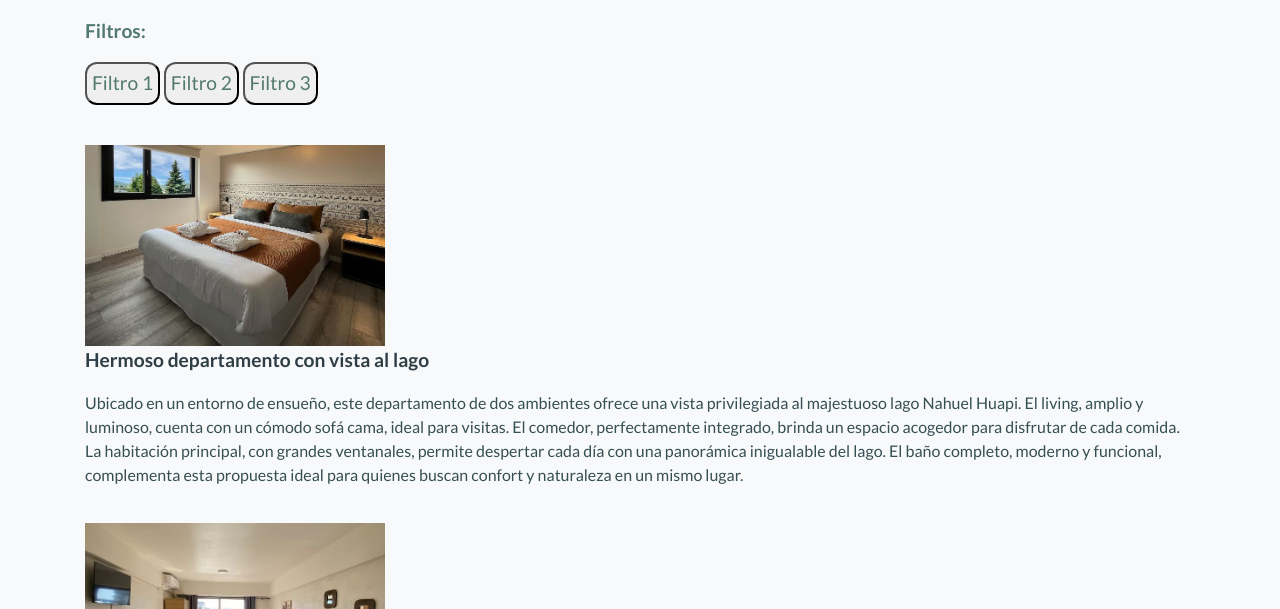
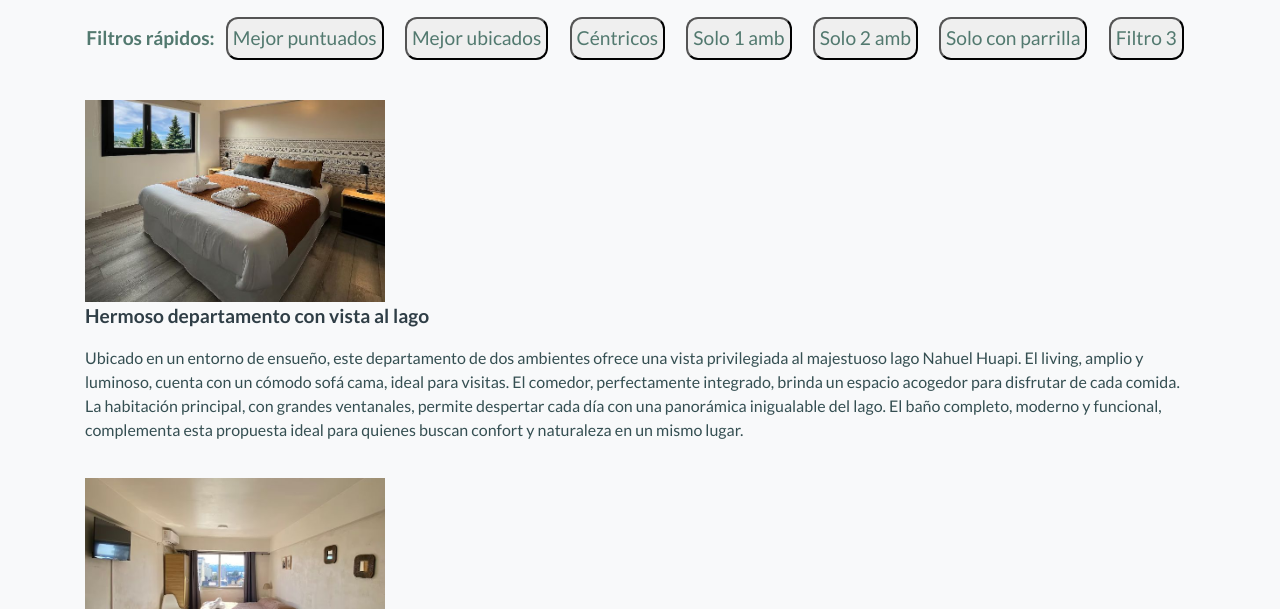
Before and after one commit to fakus79/Entrega2, a plain HTML site: page index.html in a window 1280 px wide. Shown: the part 181-790 px from the top of the page. Drawn offline with nearby package versions, Linux system fonts and the light colour scheme.

Commit message:
cambios para agregar la sección de filtros rápidos

```diff
--- a/css/style.css
+++ b/css/style.css
@@ -106,10 +106,19 @@ input[type="date"] {
     padding-top: 20px;
     padding-bottom: 20px;
     color:#52796f;
+    display:flex;
+    flex-wrap: wrap;
+    justify-content: space-evenly;
 }
 
+.filtroBotones__labelFiltro{
+    align-content: center;
+    display: none;
+}
 .filtroBotones button {
     color:#52796f;
+    margin-left: 10px;
+    margin-right: 10px;
 }
 
 .propiedades article {
@@ -184,6 +193,16 @@ h1 {
 
 
 
+@media (min-width: 600px) {
+    /*cambios necesarios para TABLETS Y DESKTOP*/
+
+    .filtroBotones__labelFiltro{
+        /*muestro la label de FILTRO en los botones*/
+        display:block;
+    }
+}
+
+
 @media (min-width: 990px) {
     /*cambios necesarios para DESKTOP*/
 
@@ -199,6 +218,7 @@ h1 {
         display: flex;
         width: auto;
     }
+
 }
 
 /*
--- a/index.html
+++ b/index.html
@@ -75,12 +75,16 @@
                         </div>
                     </div>
             </div>
-            <div class="filtroBotones ">
+            <div class="filtroBotones" >
                 <!--filtros botón-->
-                <p>Filtros:</p>
-                <button>Filtro 1</button>
-                <button>Filtro 2</button>
-                <button>Filtro 3</button>
+                <div class="filtroBotones__labelFiltro">Filtros rápidos:</div>
+                <div><button>Mejor puntuados</button></div>
+                <div><button>Mejor ubicados</button></div>
+                <div><button>Céntricos</button></div>
+                <div><button>Solo 1 amb</button></div>
+                <div><button>Solo 2 amb</button></div>
+                <div><button>Solo con parrilla</button></div>
+                <div><button>Filtro 3</button></div>
             </div>
             <div class="propiedades ">
                 <!--fotos y texto por propiedad-->
```
